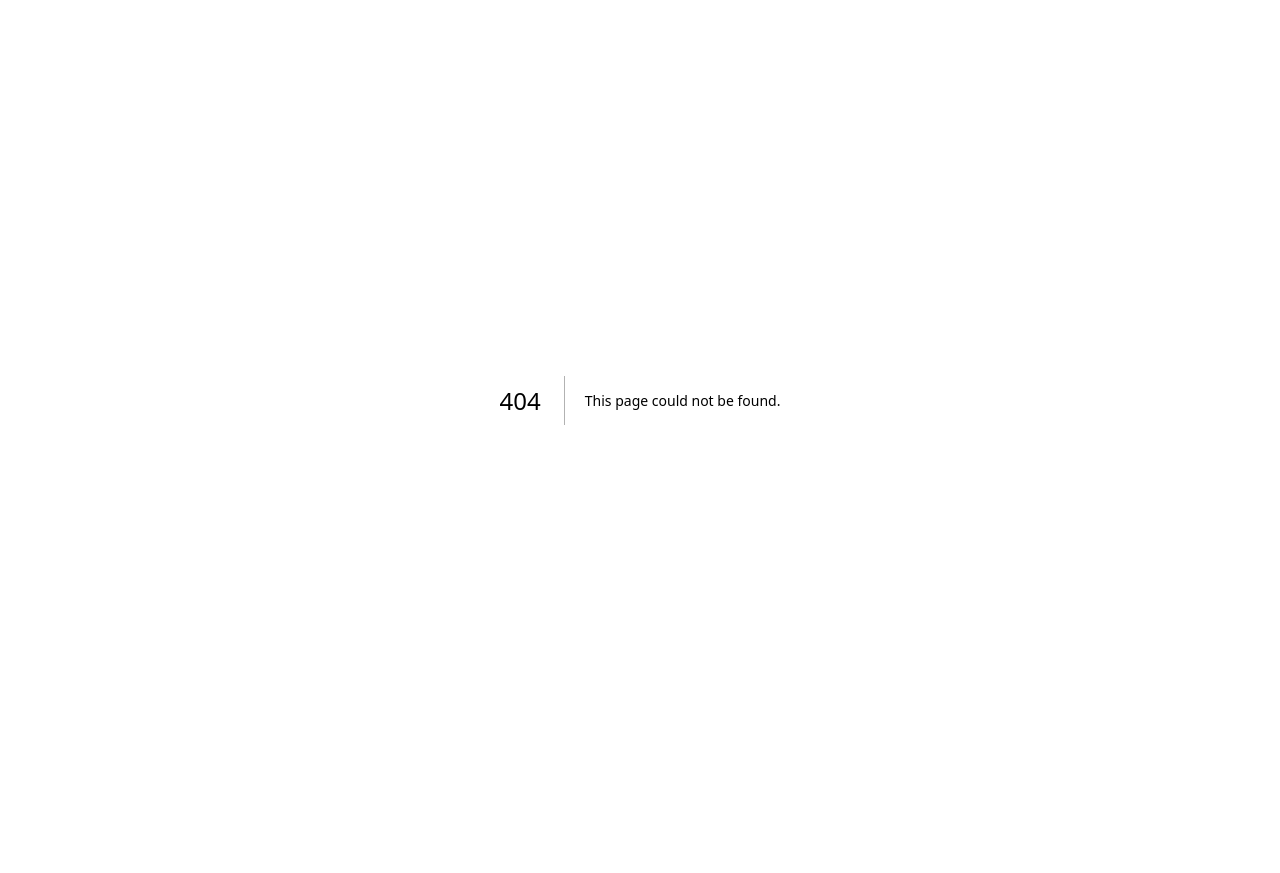
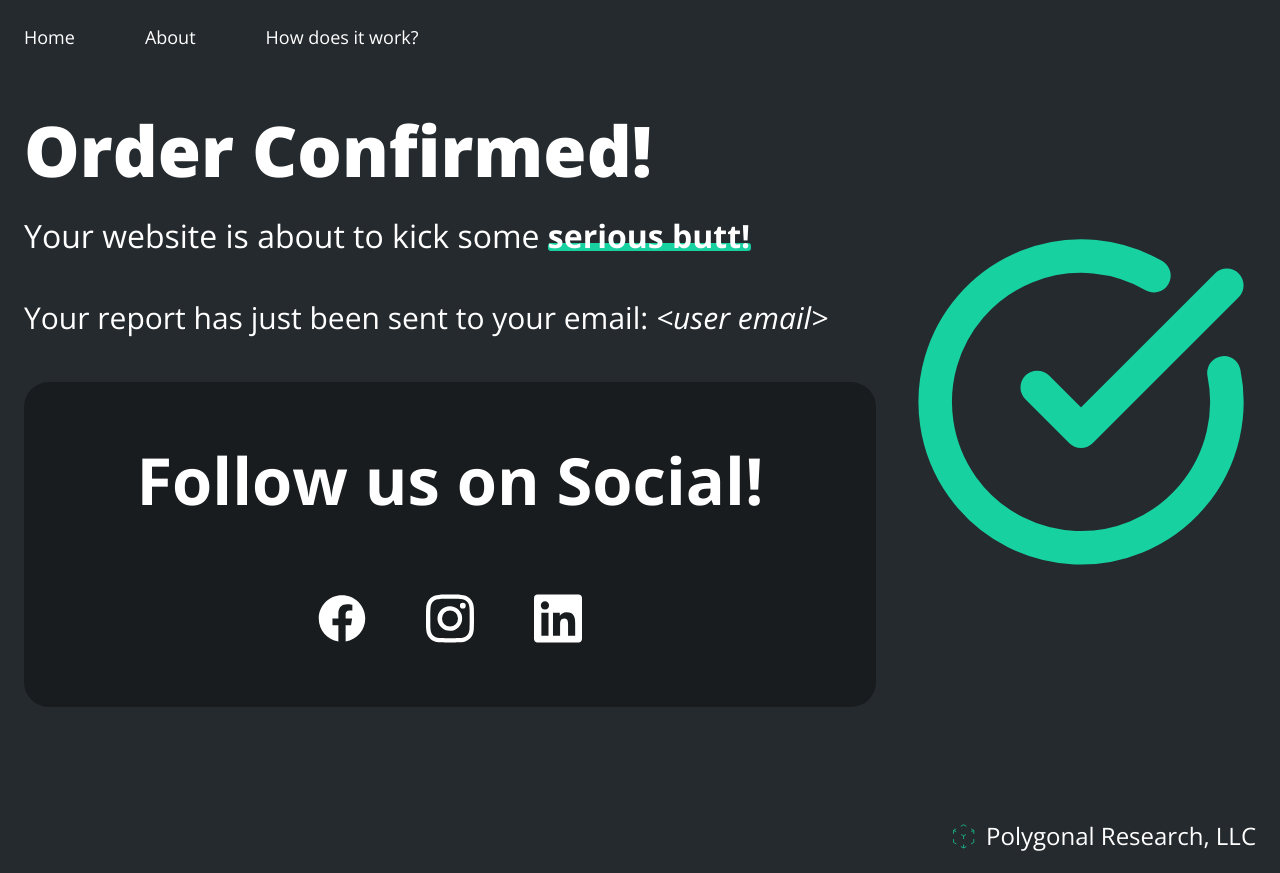
Before and after one commit to ShaYri12/web-review-with-ai, a Next.js app: page /order-confirmed in a window 1280 px wide. Before the commit this address had no page. Before the commit the page ends 800 px from the top, so only its background shows below. Built offline with nearby package versions, Linux system fonts and the light colour scheme.

Commit message:
order confirm page done

```diff
--- a/app/components/Footer.tsx
+++ b/app/components/Footer.tsx
@@ -4,11 +4,15 @@ import Image from "next/image";
 import { FaFacebook, FaLinkedin } from "react-icons/fa";
 import { BsInstagram } from "react-icons/bs";
 
-const Footer = () => {
+const Footer = ({ social = true }) => {
   return (
     <footer className="px-4 lg:px-[24px] py-4 md:py-6 3xl:py-[32px] mt-[40px] lg:mt-[70px] w-full">
       <div className="3xl:max-w-[1600px] 2xl:max-w-[1280px] max-w-[1280px] mx-auto flex flex-wrap gap-4 justify-between items-center">
-        <div className="flex space-x-4">
+        <div
+          className={`flex space-x-4 md:space-x-[24px] ${
+            !social && "invisible"
+          }`}
+        >
           <Link
             href="https://www.facebook.com/"
             target="_blank"
--- a/app/how-does-it-works/page.tsx
+++ b/app/how-does-it-works/page.tsx
@@ -7,9 +7,9 @@ export default function HowDoesItWorks() {
       <Header />
 
       <main className="px-4 lg:px-[24px] 3xl:py-[47px] py-[23px] w-full relative z-[0]">
-        <div className="3xl:max-w-[1600px] 2xl:max-w-[1280px] max-w-[1280px] mx-auto grid md:grid-cols-[1fr,2.3fr] gap-12 items-start">
+        <div className="3xl:max-w-[1600px] 2xl:max-w-[1280px] max-w-[1280px] mx-auto grid md:grid-cols-[1fr,2.3fr] gap-8 md:gap-12 items-start">
           {/* Left Column */}
-          <div className="lg:space-y-[42px] md:space-y-[30px] space-y-[20px]">
+          <div className="lg:space-y-[42px] md:space-y-[30px] sm:space-y-[20px] space-y-[10px]">
             <h1 className="xl:font-[800] font-[700] text-[37px] sm:text-[40px] md:text-[48px] lg:text-[60px] xl:text-[70px] 3xl:text-[100px] 2xl:leading-[102px]">
               How does <br className="md:flex hidden" /> it{" "}
               <span className="text-cyan">work?</span>
--- /dev/null
+++ b/app/order-confirmed/page.js
@@ -0,0 +1,84 @@
+import { FaFacebook, FaLinkedin } from "react-icons/fa";
+import { BsInstagram } from "react-icons/bs";
+import Link from "next/link";
+import { LuCircleCheckBig } from "react-icons/lu";
+import Footer from "../components/Footer";
+import Header from "../components/Header";
+
+export default function OrderConfirmed() {
+  return (
+    <div className="min-h-screen flex flex-col justify-between items-center bg-[#252A2E] text-white relative">
+      <Header />
+
+      <main className="px-4 lg:px-[24px] 3xl:py-[47px] py-[23px] w-full relative z-[0]">
+        <div className="3xl:max-w-[1600px] 2xl:max-w-[1280px] max-w-[1280px] mx-auto flex md:flex-row flex-col gap-6 md:gap-[30px] items-center">
+          {/* Left Column */}
+          <div className="w-full">
+            <h1 className="xl:font-[800] font-[700] text-[37px] sm:text-[40px] md:text-[48px] lg:text-[60px] xl:text-[70px] 3xl:text-[80px] md:text-left text-center">
+              Order Confirmed!
+            </h1>
+
+            <div className="flex justify-center md:hidden sm:mt-[20px] mt-3">
+              <LuCircleCheckBig
+                className="w-[100px] h-[100px] text-cyan"
+                strokeWidth={2.3}
+              />
+            </div>
+
+            <p className="text-[16px] md:text-[20px] lg:text-[28px] xl:text-[32px] 2xl:text-[35px] font-[400] md:text-left text-center mt-4 2xl:leading-[42px] xl:leading-[34px] lg:leading-[31px] md:leading-[27.5px] leading-[22px]">
+              Your website is about to kick some{" "}
+              <span className="relative inline-flex">
+                <span className="z-[2] relative font-[700] pe-[1px]">
+                  serious butt!
+                </span>
+                <span className="3xl:h-[15px] 2xl:h-[12px] md:h-[8px] sm:h-[6px] h-[5px] w-full z-[1] absolute 3xl:bottom-[4px] bottom-[2px] left-0 bg-cyan rounded-[3px] flex"></span>
+              </span>{" "}
+            </p>
+
+            <p className="text-[16px] md:text-[18px] lg:text-[20px] xl:text-[30px] 2xl:text-[40px] font-[400] md:text-left text-center xl:mt-[42px] md:mt-[28px] mt-[20px]">
+              Your report has just been sent to your email:{" "}
+              <span className="italic text-white inline-flex">
+                {"<user email>"}
+              </span>
+            </p>
+
+            <div className="bg-[#181C1E] rounded-[25px] px-4 2xl:py-[64px] xl:py-[50px] lg:py-[40px] md:py-[30px] py-[20px] 2xl:space-y-[60px] xl:space-y-[50px] lg:space-y-[40px] md:space-y-[30px] space-y-[20px]  2xl:mt-[42px] xl:mt-[42px] md:mt-[28px] mt-[20px]">
+              <h2 className="2xl:text-[75px] xl:text-[65px] lg:text-[55px] md:text-[45px] text-[35px] font-bold text-center">
+                Follow us on Social!
+              </h2>
+              <div className="flex 2xl:gap-[70px] xl:gap-[60px] lg:gap-[50px] md:gap-[40px] gap-[30px] items-center justify-center">
+                <Link href="#" className="hover:text-cyan transition-colors">
+                  <FaFacebook
+                    size={77}
+                    className="2xl:w-[77px] xl:w-[48px] lg:w-[35px] md:w-[30px] w-[25px]"
+                  />
+                </Link>
+                <Link href="#" className="hover:text-cyan transition-colors">
+                  <BsInstagram
+                    size={77}
+                    className="2xl:w-[77px] xl:w-[48px] lg:w-[35px] md:w-[30px] w-[25px]"
+                  />
+                </Link>
+                <Link href="#" className="hover:text-cyan transition-colors">
+                  <FaLinkedin
+                    size={77}
+                    className="2xl:w-[77px] xl:w-[48px] lg:w-[35px] md:w-[30px] w-[25px]"
+                  />
+                </Link>
+              </div>
+            </div>
+          </div>
+
+          {/* Right Column - Check Icon */}
+          <div className="flex justify-center md:justify-end md:block hidden">
+            <LuCircleCheckBig
+              className="2xl:w-[388px] xl:w-[350px] lg:w-[300px] w-64 2xl:h-[388px] xl:h-[350px] lg:h-[300px] h-64 text-cyan"
+              strokeWidth={2.3}
+            />
+          </div>
+        </div>
+      </main>
+      <Footer social={false} />
+    </div>
+  );
+}
```
